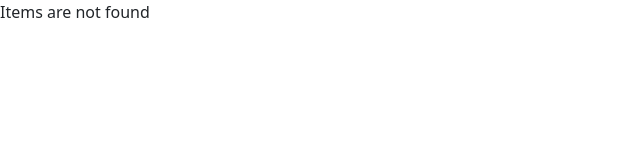
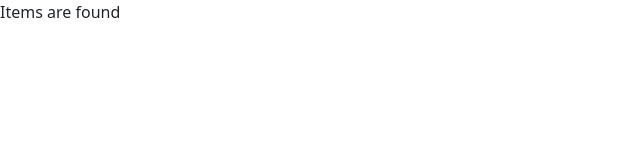
Before and after one commit to Heshani833/React-practice, a React (Vite) app: page / in a window 1280 px wide. Before the commit this address had no page. Shown: the top 160 px of the page, without its empty margins (0-640 px from the left). Built offline with nearby package versions, Linux system fonts and the light colour scheme.

Commit message:
Conditional rendering-Ternary Operators

```diff
--- a/src/components/ListGroupNew.tsx
+++ b/src/components/ListGroupNew.tsx
@@ -1,8 +1,18 @@
 import React from "react";
 
 const ListGroupNew = () => {
-  const items: string[] = [];
-  return <>{items.length === 0 && <p>Items are not found</p>}</>;
+  const items: string[] = ["Colombo", "Kandy", "Badulla", "Matara", "Galle"];
+  return (
+    <>
+      <ul className="list-group">
+        {items.length === 0 ? (
+          <p>Items are not found.</p>
+        ) : (
+          <p>Items are found</p>
+        )}
+      </ul>
+    </>
+  );
 };
 
 export default ListGroupNew;
```
